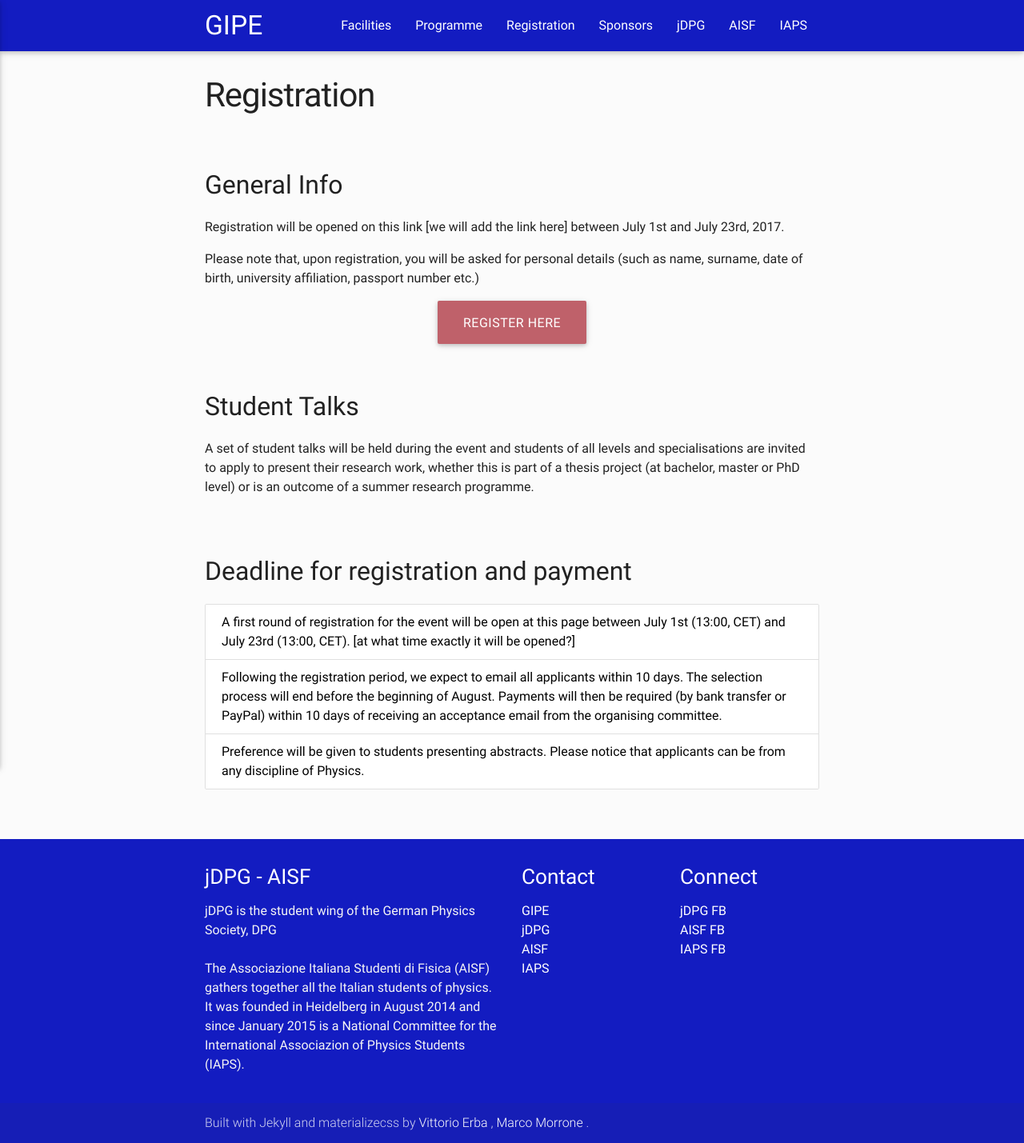
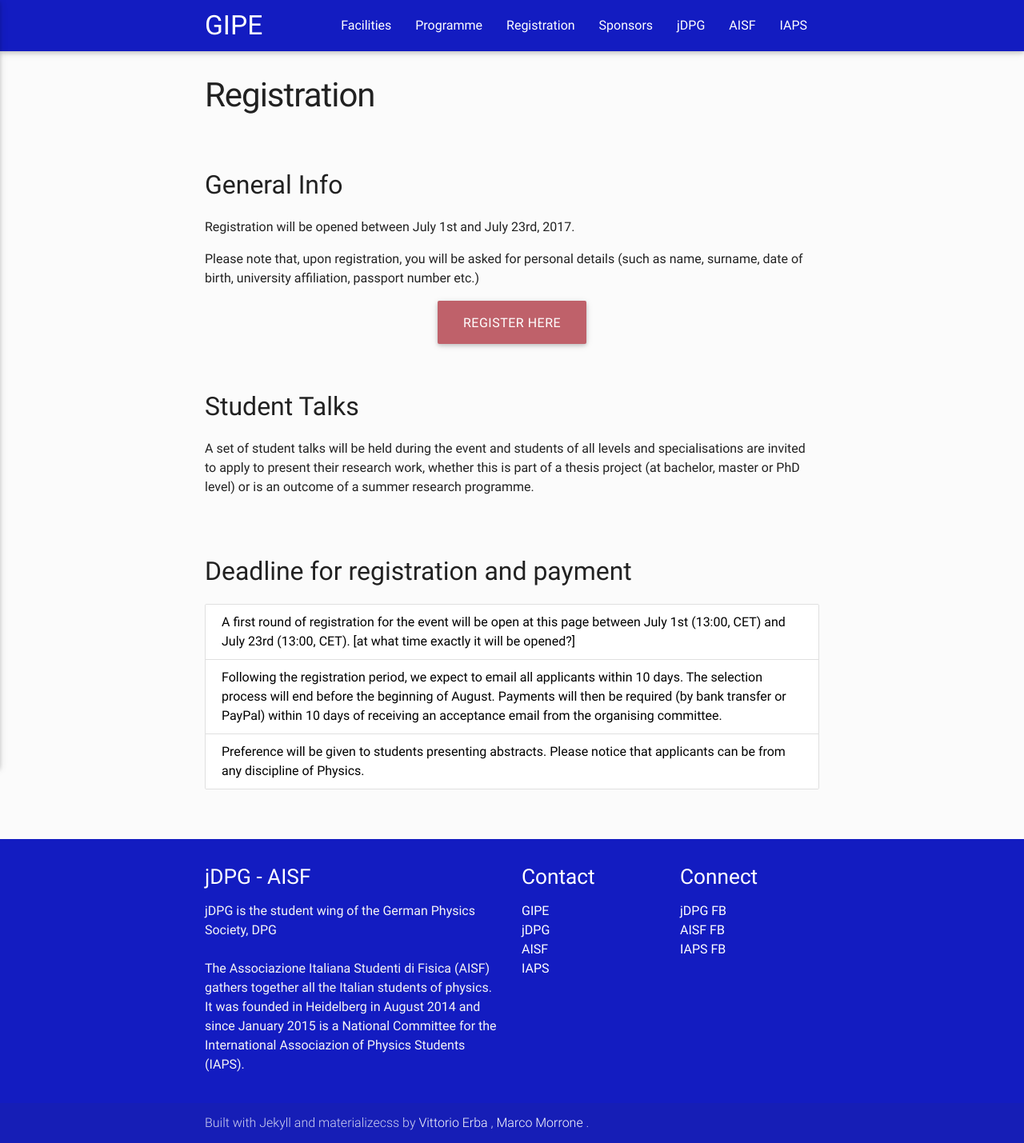
Before and after one commit to eligara/gipe, a Jekyll site: the page built from registration.html, in a window 1280 px wide. Shown: the whole page at 80% size. Built offline with Jekyll 4.4.1, drawn with Linux system fonts in a browser that asks for light colours; nearby versions of some CDN libraries.

Commit message:
correzioni

```diff
--- a/_data/registration.yml
+++ b/_data/registration.yml
@@ -1,4 +1,4 @@
-info: "Registration will be opened on this link [we will add the link here] between July 1st and July 23rd, 2017.
+info: "Registration will be opened between July 1st and July 23rd, 2017.
 </p><p>
  Please note that, upon registration, you will be asked for personal details (such as name, surname, date of birth, university affiliation, passport number etc.)"
 
```
Also changed, not shown: img/banner.png.
